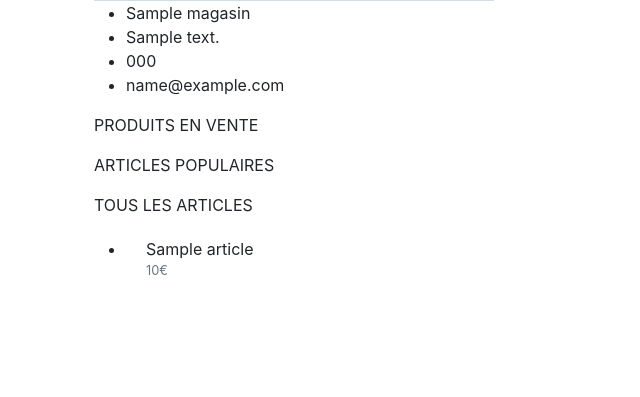
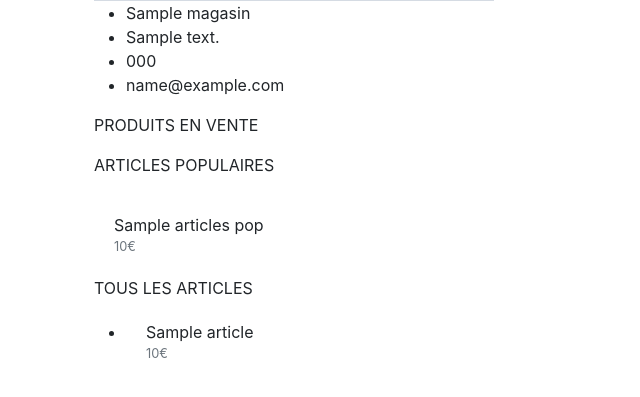
Before and after one commit to S-Traut/Mapro, a Symfony app: template templates/magasin/show.html.twig in a window 1280 px wide. Shown: the part 323-720 px from the top of the page, without its empty margins (0-640 px from the left). Run offline with Twig, Linux system fonts and the light colour scheme; the template is opened without the code that fills it: most values are stand-ins (such as "Sample title", 1, 10 or a date in 2020); grey boxes marked "Sample" are stand-in pictures; some libraries are stand-ins or nearby versions.

Commit message:
Création function ArticlesPop pour un magasin

```diff
--- a/src/Controller/MagasinController.php
+++ b/src/Controller/MagasinController.php
@@ -18,13 +18,15 @@ class MagasinController extends AbstractController
     {
         $magasin = $magasinRepository->find($id);
         $articles = $articleRepository->findArticlesByMagasinId($id);
+        $articlesPop = $articleRepository->findArticlesPopulaires($id);
         if(!$magasin && !$articles)
         {
             throw $this->createNotFoundException('Magasin Inexistant !');
         }
         return $this->render('magasin/show.html.twig', [
             'magasin' => $magasin,
-            'articles' => $articles
+            'articles' => $articles,
+            'articlesPop' => $articlesPop
         ]);
     }
 }
--- a/templates/magasin/show.html.twig
+++ b/templates/magasin/show.html.twig
@@ -33,10 +33,16 @@
         </div>
         <div class="row">
             <p>ARTICLES POPULAIRES</p>
-            <div class="col-xs-6"></div>
-            <div class="col-xs-6"></div>
-            <div class="col-xs-6"></div>
-            <div class="col-xs-6"></div>
+            {% for articlePop in articlesPop %}
+                <div class="col-xs-6">
+                    <div class="card-body">
+                        <h8 class="card-title">{{ articlePop.nom }}</h8>
+                        <div class="d-flex justify-content-between align-items-center">
+                            <small class="text-muted">{{ articlePop.prix }}€</small>
+                        </div>
+                    </div>
+                </div>
+            {% endfor %}
         </div>
         <div class="row">
             <div class="col-xs-12">
@@ -60,5 +66,4 @@
             </div>
         </div>
     </div>
-
 {% endblock %}
```
Also changed, not shown: src/Repository/ArticleRepository.php (+14 -2 lines).
